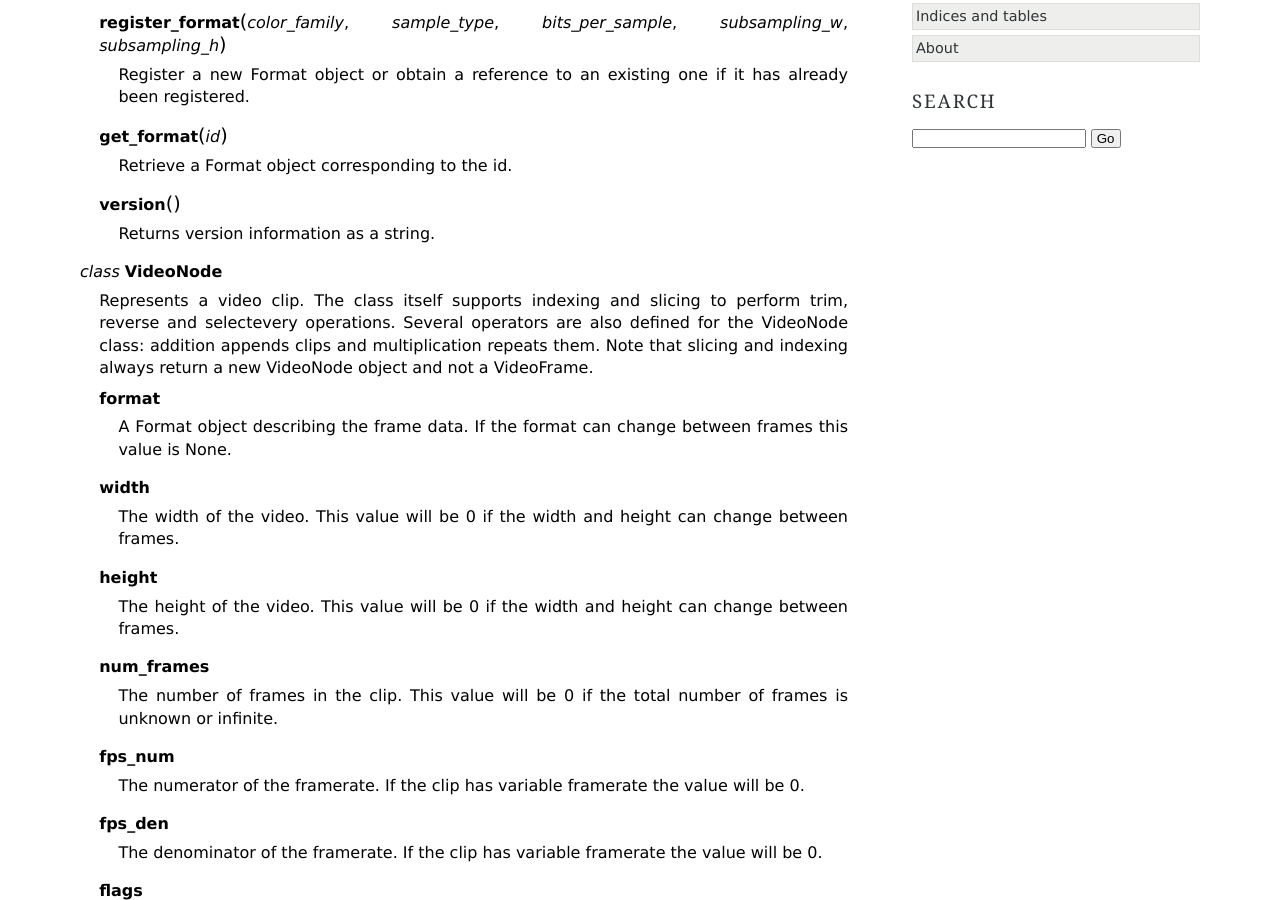
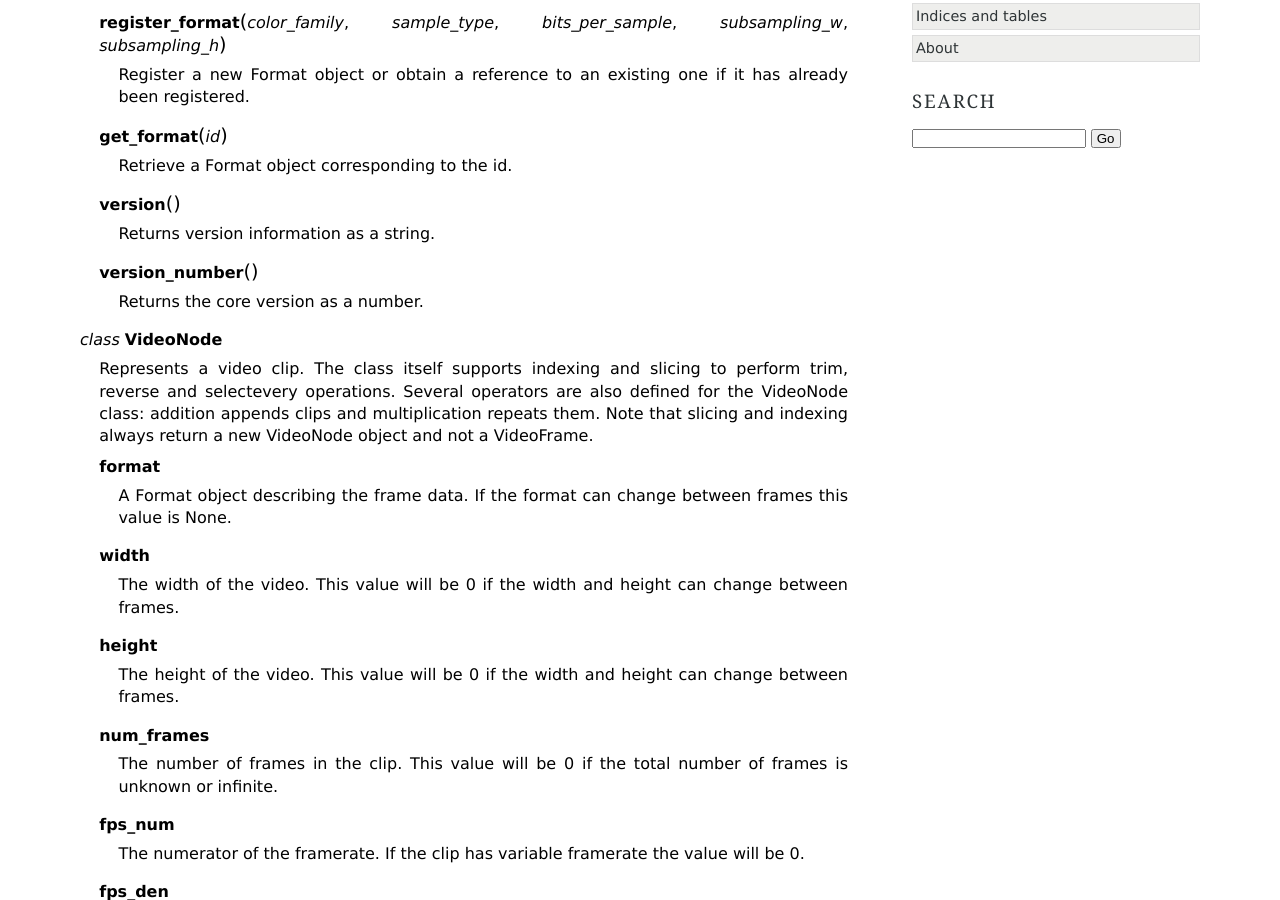
Before and after one commit to vapoursynth/vapoursynth, a Sphinx documentation site: the page built from doc/pythonreference.rst, in a window 1280 px wide and 900 px high, scrolled down 921 px. Built offline with Sphinx 7.4.7, drawn with Linux system fonts in a browser that asks for light colours; formulas are drawn with MathJax 3.

Commit message:
Add version_number() function to python

```diff
--- a/doc/pythonreference.rst
+++ b/doc/pythonreference.rst
@@ -57,6 +57,10 @@ Classes and Functions
    .. py:method:: version()
 
       Returns version information as a string.
+
+   .. py:method:: version_number()
+
+      Returns the core version as a number.
 
 .. py:class:: VideoNode
 
```
Also changed, not shown: 2 other files.
